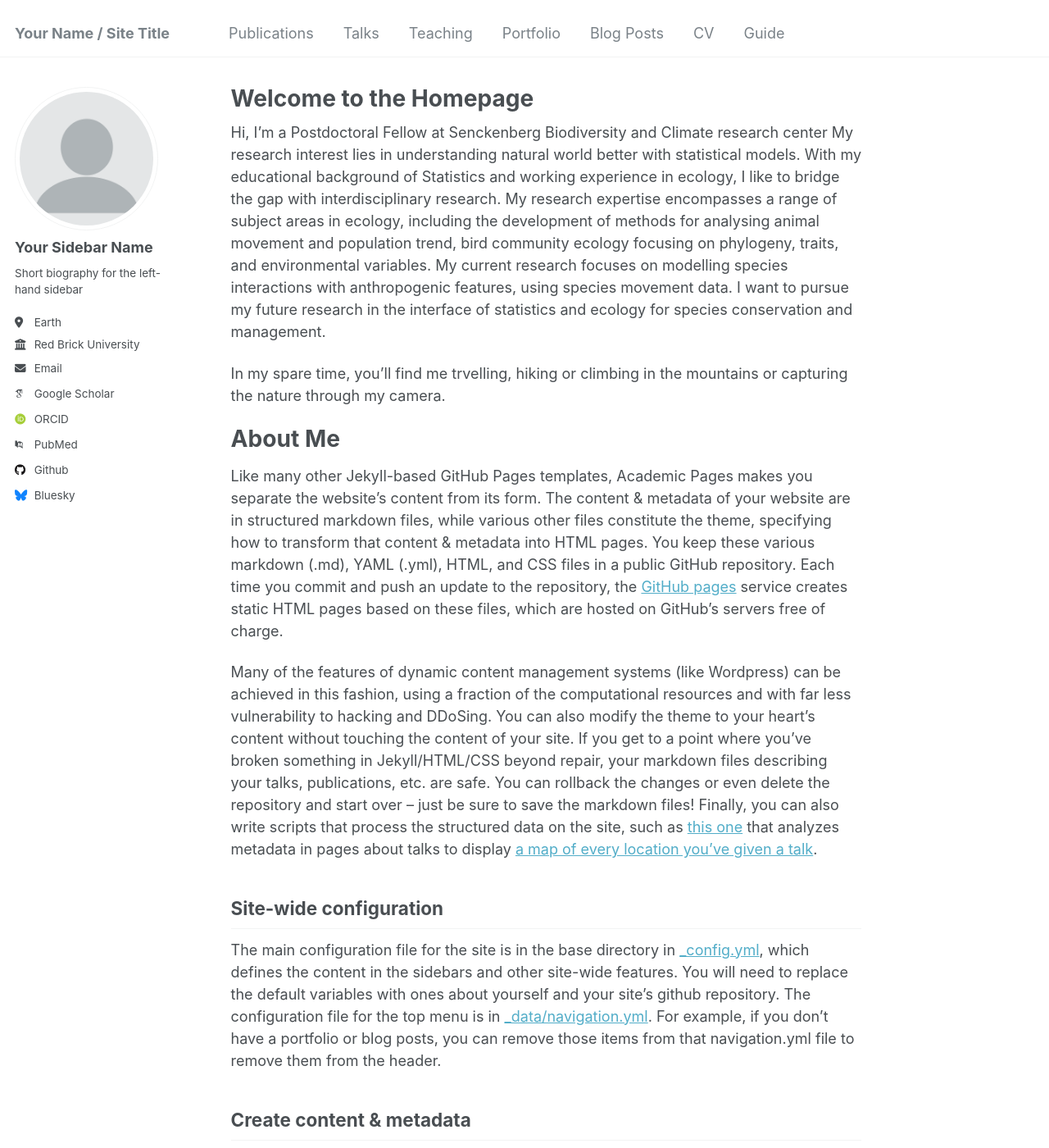
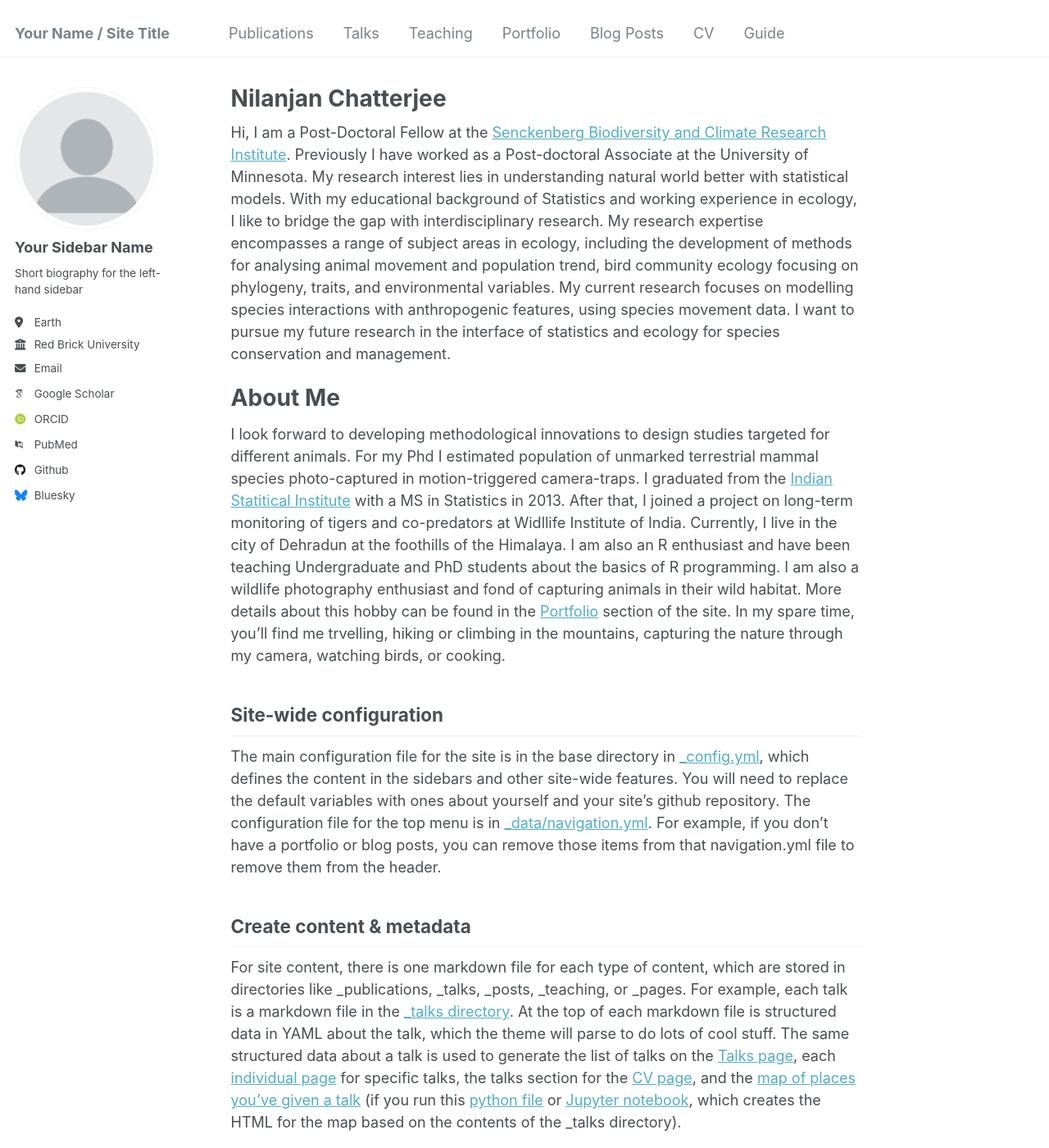
Before and after one commit to nilanjanchatterjee/nilanjanchatterjee.github.io, a Jekyll site: the page built from _pages/about.md, in a window 1280 px wide and 1400 px high. Shown: the whole window at 82% size. Built offline with Jekyll 4.4.1, drawn with Linux system fonts in a browser that asks for light colours; some web fonts are replaced.

Commit message:
Update about.md
Updated website

```diff
--- a/_pages/about.md
+++ b/_pages/about.md
@@ -1,21 +1,22 @@
 ---
 permalink: /
-title: "Welcome to the Homepage"
+title: "Nilanjan Chatterjee"
 author_profile: true
 redirect_from:
   - /about/
   - /about.html
 ---
 
-Hi, I’m a Postdoctoral Fellow at Senckenberg Biodiversity and Climate research center My research interest lies in understanding natural world better with statistical models. With my educational background of Statistics and working experience in ecology, I like to bridge the gap with interdisciplinary research. My research expertise encompasses a range of subject areas in ecology, including the development of methods for analysing animal movement and population trend, bird community ecology focusing on phylogeny, traits, and environmental variables. My current research focuses on modelling species interactions with anthropogenic features, using species movement data. I want to pursue my future research in the interface of statistics and ecology for species conservation and management.
+Hi, I am a Post-Doctoral Fellow at the [Senckenberg Biodiversity and Climate Research Institute](https://www.senckenberg.de/en/institutes/sbik-f/). Previously I have worked as a Post-doctoral Associate at the University of Minnesota. My research interest lies in understanding natural world better with statistical models. With my educational background of Statistics and working experience in ecology, I like to bridge the gap with interdisciplinary research. My research expertise encompasses a range of subject areas in ecology, including the development of methods for analysing animal movement and population trend, bird community ecology focusing on phylogeny, traits, and environmental variables. My current research focuses on modelling species interactions with anthropogenic features, using species movement data. I want to pursue my future research in the interface of statistics and ecology for species conservation and management.
 
-In my spare time, you'll find me trvelling, hiking or climbing in the mountains or capturing the nature through my camera.
 
 About Me
 ======
-Like many other Jekyll-based GitHub Pages templates, Academic Pages makes you separate the website's content from its form. The content & metadata of your website are in structured markdown files, while various other files constitute the theme, specifying how to transform that content & metadata into HTML pages. You keep these various markdown (.md), YAML (.yml), HTML, and CSS files in a public GitHub repository. Each time you commit and push an update to the repository, the [GitHub pages](https://pages.github.com/) service creates static HTML pages based on these files, which are hosted on GitHub's servers free of charge.
+I look forward to developing methodological innovations to design studies targeted for different animals. For my Phd I estimated population of unmarked terrestrial mammal species photo-captured in motion-triggered camera-traps. I graduated from the [Indian Statitical Institute](https://www.isical.ac.in/) with a MS in Statistics in 2013. After that, I joined a project on long-term monitoring of tigers and co-predators at Widllife Institute of India. Currently, I live in the city of Dehradun at the foothills of the Himalaya.
+I am also an R enthusiast and have been teaching Undergraduate and PhD students about the basics of R programming.
+                        I am also a wildlife photography enthusiast and fond of capturing animals in their wild habitat. More details about this hobby can be found in the [Portfolio](https://nilanjanchatterjee.github.io/portfolio/) section of the site.
+In my spare time, you'll find me trvelling, hiking or climbing in the mountains, capturing the nature through my camera, watching birds, or cooking.
 
-Many of the features of dynamic content management systems (like Wordpress) can be achieved in this fashion, using a fraction of the computational resources and with far less vulnerability to hacking and DDoSing. You can also modify the theme to your heart's content without touching the content of your site. If you get to a point where you've broken something in Jekyll/HTML/CSS beyond repair, your markdown files describing your talks, publications, etc. are safe. You can rollback the changes or even delete the repository and start over -- just be sure to save the markdown files! Finally, you can also write scripts that process the structured data on the site, such as [this one](https://github.com/academicpages/academicpages.github.io/blob/master/talkmap.ipynb) that analyzes metadata in pages about talks to display [a map of every location you've given a talk](https://academicpages.github.io/talkmap.html).
 
 
 
```
